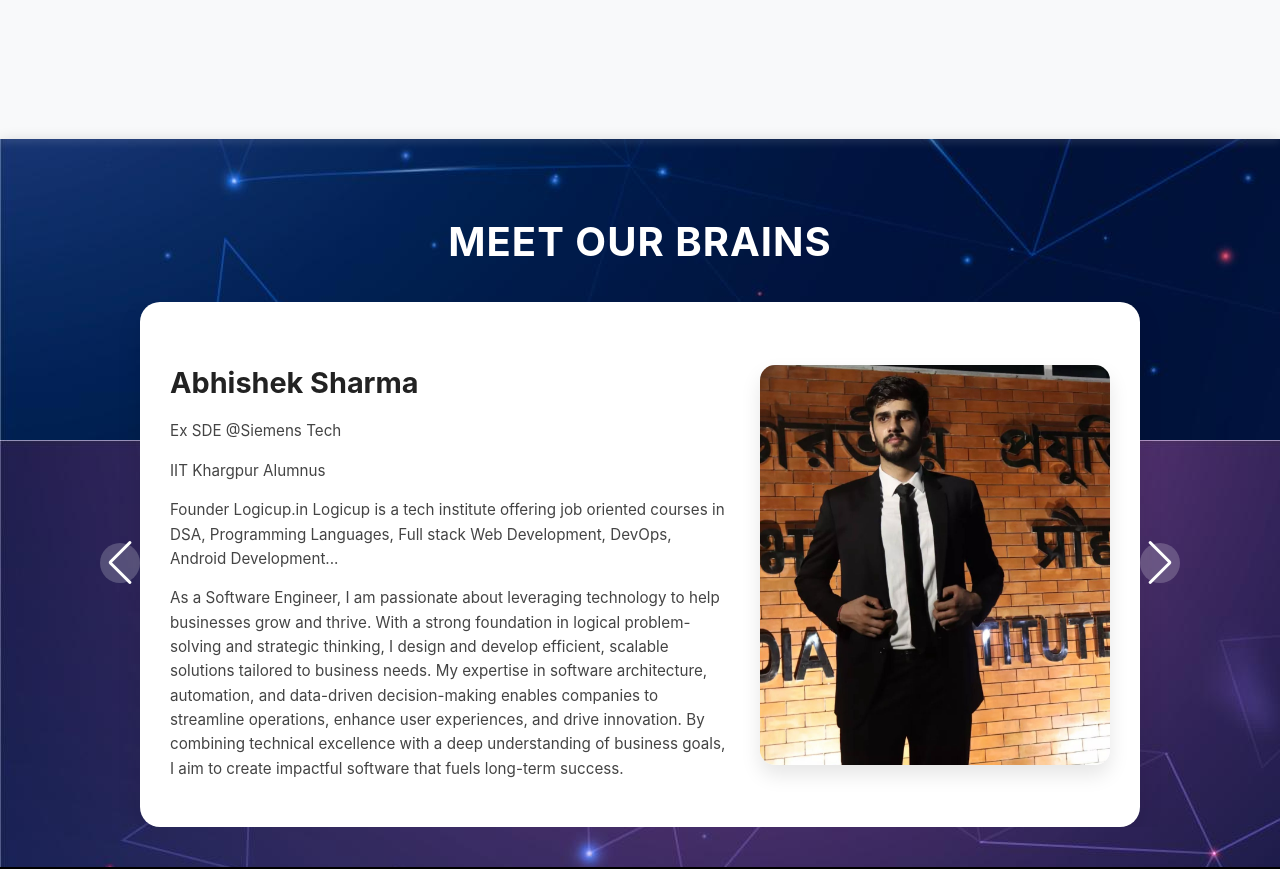
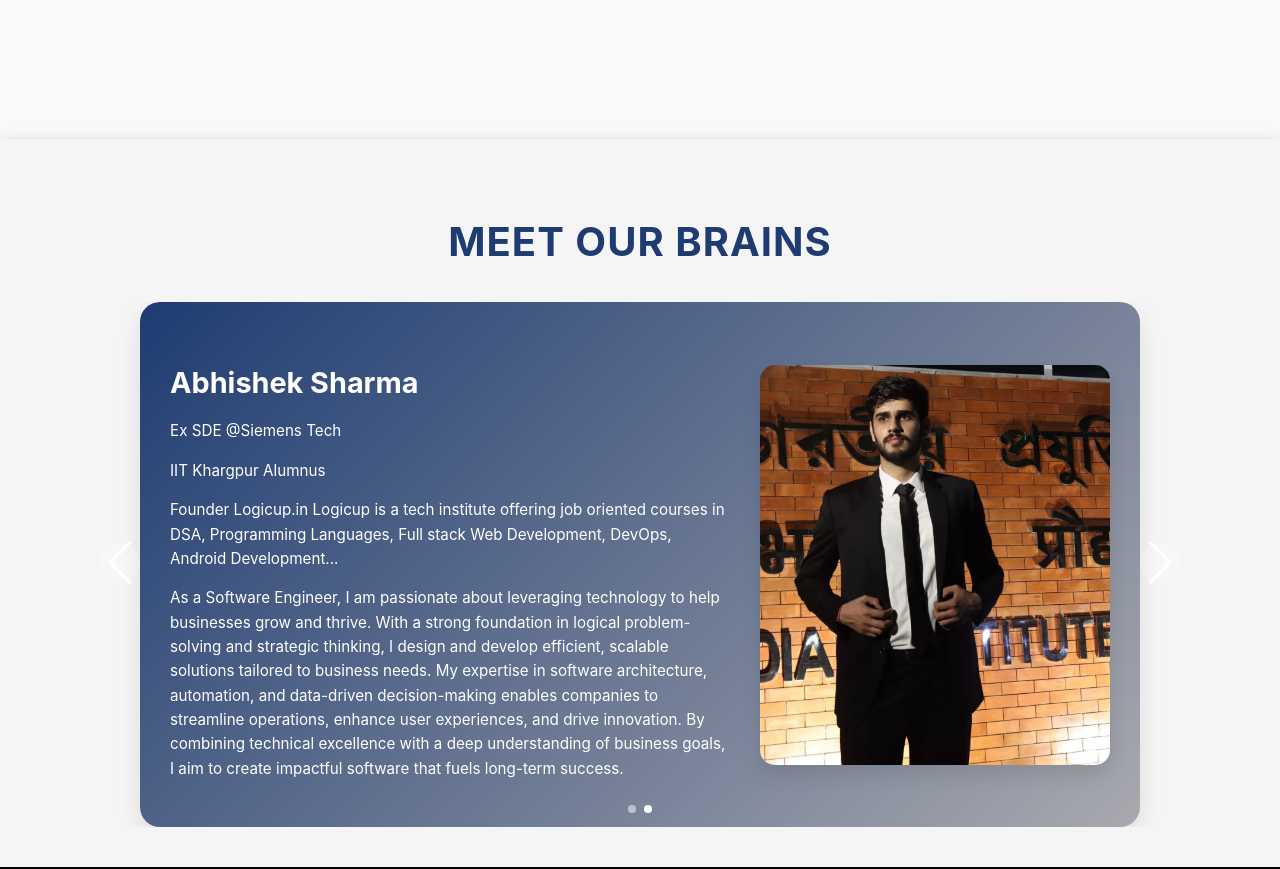
Before and after one commit to devYavya/BytesSphereDigitals, a React (Vite) app in the folder Your-Dev-Friend/: page / in a window 1280 px wide. Shown: the part 1560-2429 px from the top of the page. Built offline with nearby package versions, Linux system fonts and the light colour scheme.

Commit message:
ui upgrade

```diff
--- a/Your-Dev-Friend/src/components/Styles/MeetUs.css
+++ b/Your-Dev-Friend/src/components/Styles/MeetUs.css
@@ -11,7 +11,7 @@
 .meet-our-team-container {
     text-align: center;
     padding: 40px 20px;
-    /* background: linear-gradient(155deg, var(--primary-gradient-start) 0%, var(--primary-gradient-end) 100%); */
+    background: whitesmoke;
     backdrop-filter: blur(5px);
     box-shadow: 0 4px 15px rgba(0, 0, 0, 0.2);
     position: relative;
@@ -22,7 +22,7 @@
 .meet-our-team-title {
     font-size: 2.5rem;
     font-weight: bold;
-    color: var(--white);
+    color: #1E3C72;
     margin-bottom: 30px;
     text-transform: uppercase;
     letter-spacing: 1px;
@@ -37,7 +37,7 @@
 .team-member-container {
     width: 100%;
     max-width: 1000px;
-    background: var(--white);
+    background: linear-gradient(135deg, #1E3C72, rgb(169, 169, 174));
     border-radius: 20px;
     box-shadow: 0 10px 25px rgba(0, 0, 0, 0.1);
     overflow: hidden;
@@ -55,18 +55,19 @@
     flex: 1;
     padding-right: 30px;
     text-align: left;
+    color: var(--white);
 }
 
 .team-member-text h3 {
     font-size: 1.8rem;
-    color: var(--dark-text);
+    color: var(--whitesmoke);
     margin-bottom: 10px;
     font-weight: 700;
 }
 
 .team-member-bio {
     font-size: 0.95rem;
-    color: var(--gray-text);
+    color: white;
     line-height: 1.6;
     margin-bottom: 8px;
 }
```
